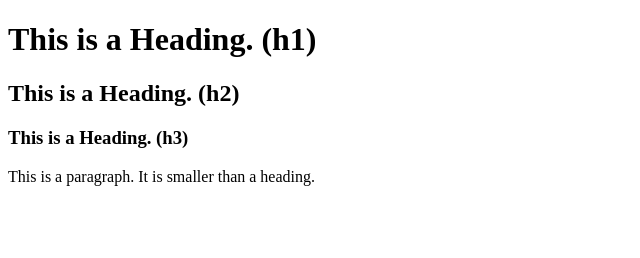
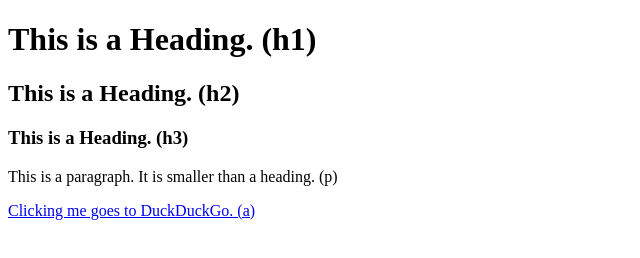
Before and after one commit to voidnonymous/voidnonymous.github.io, a plain HTML site: page index.html in a window 1280 px wide. Shown: the whole page, without its empty margins (0-640 px from the left). Drawn offline with Linux system fonts and the light colour scheme.

Commit message:
Update index.html

```diff
--- a/index.html
+++ b/index.html
@@ -4,7 +4,7 @@
     <h1>This is a Heading. (h1) </h1>
     <h2>This is a Heading. (h2) </h2>
     <h3>This is a Heading. (h3) </h3>
-
-    <p>This is a paragraph. It is smaller than a heading.</p>
+    <p>This is a paragraph. It is smaller than a heading. (p) </p>
+     <a href="https://www.duckduckgo.com">Clicking me goes to DuckDuckGo. (a) </a>
   </body>
 </html>
```
